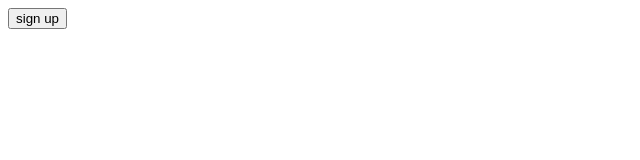
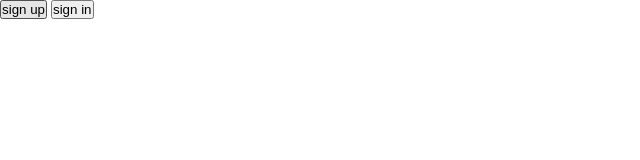
Before and after one commit to offozoremmanuel/emmanuel, a website: page index.html in a window 1280 px wide. Shown: the whole page, without its empty margins (0-640 px from the left). Drawn offline with Linux system fonts and the light colour scheme.

Commit message:
i added my css  file

```diff
--- /dev/null
+++ b/index.css
@@ -0,0 +1,5 @@
+*{
+    margin: 0;
+    padding: 0;
+    box-sizing: border-box;
+}
--- a/index.html
+++ b/index.html
@@ -4,12 +4,13 @@
     <meta charset="UTF-8">
     <meta name="viewport" content="width=device-width, initial-scale=1.0">
     <title>emmanuel</title>
+    <link rel="stylesheet" href="index.css">
 </head>
 <body>
     <header>
         <div class="logo"></div>
         <button>sign up</button>
-        <!-- <button>sign in</button> -->
+        <button>sign in</button>
     </header>
 </body>
 </html>
```
